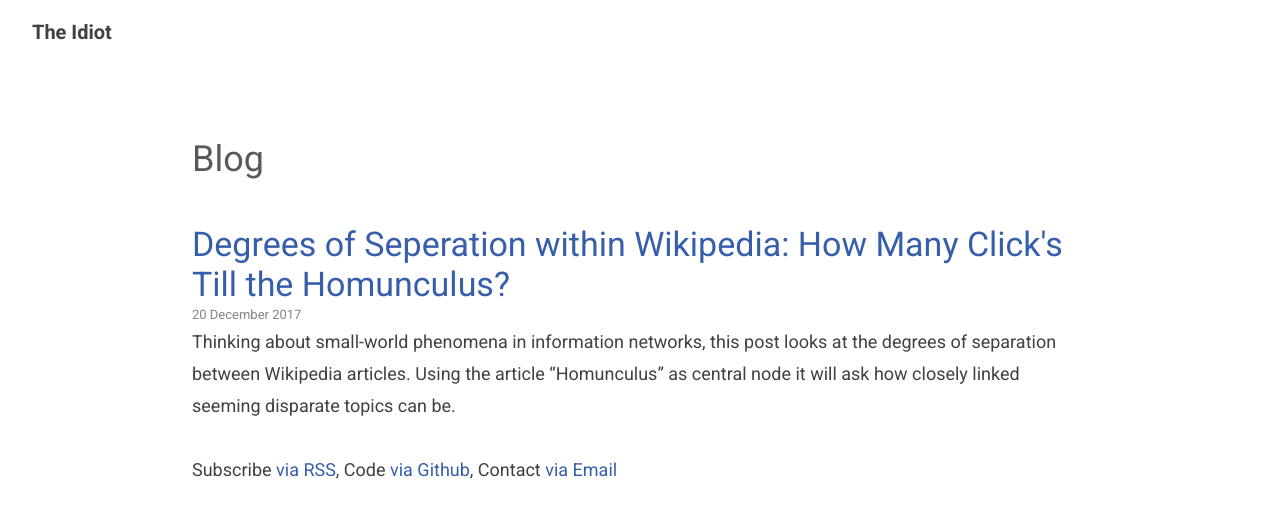
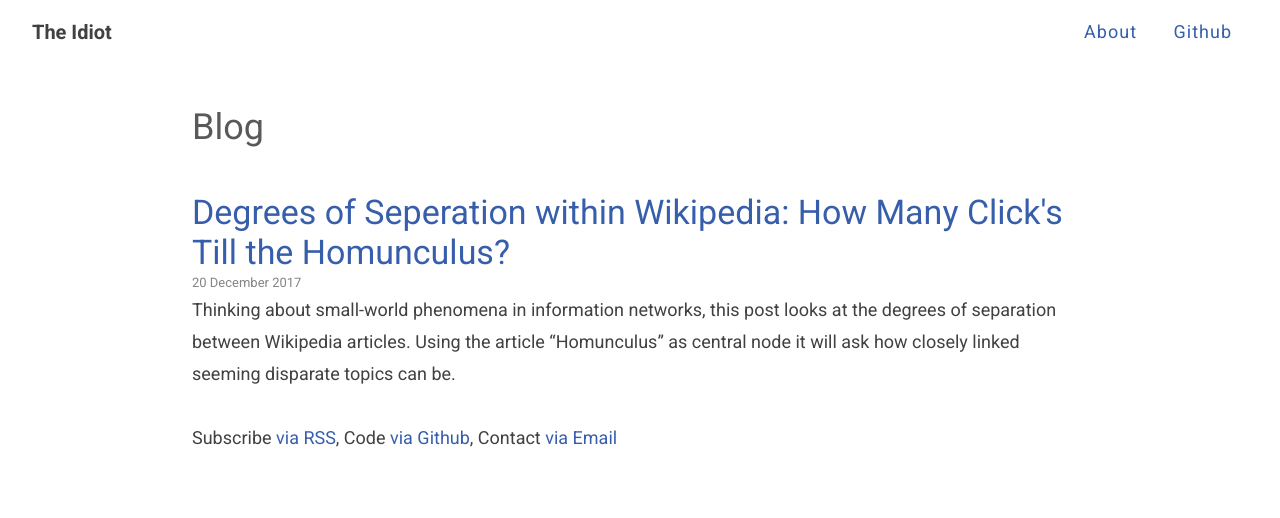
Before and after one commit to winstonjay/winstonjay.github.io, a Jekyll site: the page built from index.md, in a window 1280 px wide. Shown: the top 518 px of the page. Built offline with Jekyll 4.4.1, drawn with Linux system fonts in a browser that asks for light colours.

Commit message:
added about page, readme, link to other blog, nav bar etc.

```diff
--- a/_layouts/default.html
+++ b/_layouts/default.html
@@ -5,7 +5,7 @@
   <meta http-equiv="X-UA-Compatible" content="IE=edge">
   <meta name="viewport" content="width=device-width, initial-scale=1">
 
-  <title>{{ site.title | escape }}: {% if page.title %}{{ page.title | escape }}{% else %}Home{% endif %}</title>
+  <title>{% if page.title %}{{ page.title | escape }}{% else %}Home{% endif %} - {{ site.title | escape }}</title>
   <meta name="description" content="{{ page.excerpt | default: site.description | strip_html | normalize_whitespace | truncate: 160 | escape }}">
 
   <meta property="og:url" content="{{ site.url }}{{ page.url }}"/>
@@ -15,12 +15,20 @@
   <!-- <meta property="og:image" content="" /> -->
 
   <link rel="shortcut icon" type="image/png" href="/assets/favicon.png"/>
-  <link href="https://fonts.googleapis.com/css?family=Roboto:300,400,400i,700" rel="stylesheet">
+  <link href="https://fonts.googleapis.com/css?family=Inconsolata|Roboto:300,400,700" rel="stylesheet">
   <link rel="stylesheet" href="{{ "/assets/base.css" | relative_url }}">
 </head>
 <body>
   <header>
-    <a href="/"><h1 class="site-title">{{ site.title }}</h1></a>
+    <a class="home-link" href="/"><h1 class="site-title">{{ site.title }}</h1></a>
+    <nav>
+      {% for page in site.pages %}
+        {% if page.title %}
+          <a href="{{ page.permalink }}">{{ page.title }}</a>
+        {% endif %}
+      {% endfor %}
+          <a href="https://github.com/{{ site.github_username }}">Github</a>
+    </nav>
   </header>
   <main class="page-content">
     {{ content }}
--- a/assets/base.scss
+++ b/assets/base.scss
@@ -82,13 +82,16 @@ pre {
      -ms-border-radius: 5px;
          border-radius: 5px;
     margin: inherit $spacing-unit/2;
+    font-size: 16px;
+    line-height: 21px;
+    max-width: 600px;
     background-color: #EFEFEF;
 }
 
 h1, h2, h3, h4, h5, h6,
 p, blockquote,
 ul, ol, dl,
-figure,
+figure, pre,
 .article-date,
 .post,
 .media-container {
@@ -106,6 +109,9 @@ header {
     top: 0;
     line-height: $spacing-unit*2;
     background-color: $background-color;
+    display: flex;
+    justify-content: space-between;
+
     @include media-query($palm) {
         padding: 0 $spacing-unit/2;
         position: absolute;
@@ -116,14 +122,21 @@ header {
         margin-bottom: 0;
         font-weight: 900;
     }
+    a.home-link {
+        color: $base-color;
+    }
+}
+
+nav {
     a {
-        color: $base-color;
+        padding: 16px;
+        letter-spacing: 1px;
     }
 }
 
 main {
     max-width: $laptop;
-    margin: $spacing-unit*3 auto $spacing-unit * 4;
+    margin: $spacing-unit*2 auto $spacing-unit * 3;
     padding: $spacing-unit;
     @include media-query($palm) {
         margin: $spacing-unit*2 auto $spacing-unit*2;
@@ -170,7 +183,7 @@ h1.page-heading {
 
 // ##### post page
 
-article.post {
+article.post, article.page {
     h1.post-title {
         margin-bottom: 16px;
         margin-bottom: 16px;
@@ -265,3 +278,11 @@ article.post {
         }
     }
 }
+
+article.page {
+    max-width: 600px;
+    margin: auto;
+    h1.post-title {
+        margin-bottom: $spacing-unit;
+    }
+}
```
Also changed, not shown: other parts of _layouts/default.html (+0 -13 lines), _layouts/page.html (added, +9 -0 lines), about.md (added, +11 -0 lines), Gemfile.lock, README.md (added).
